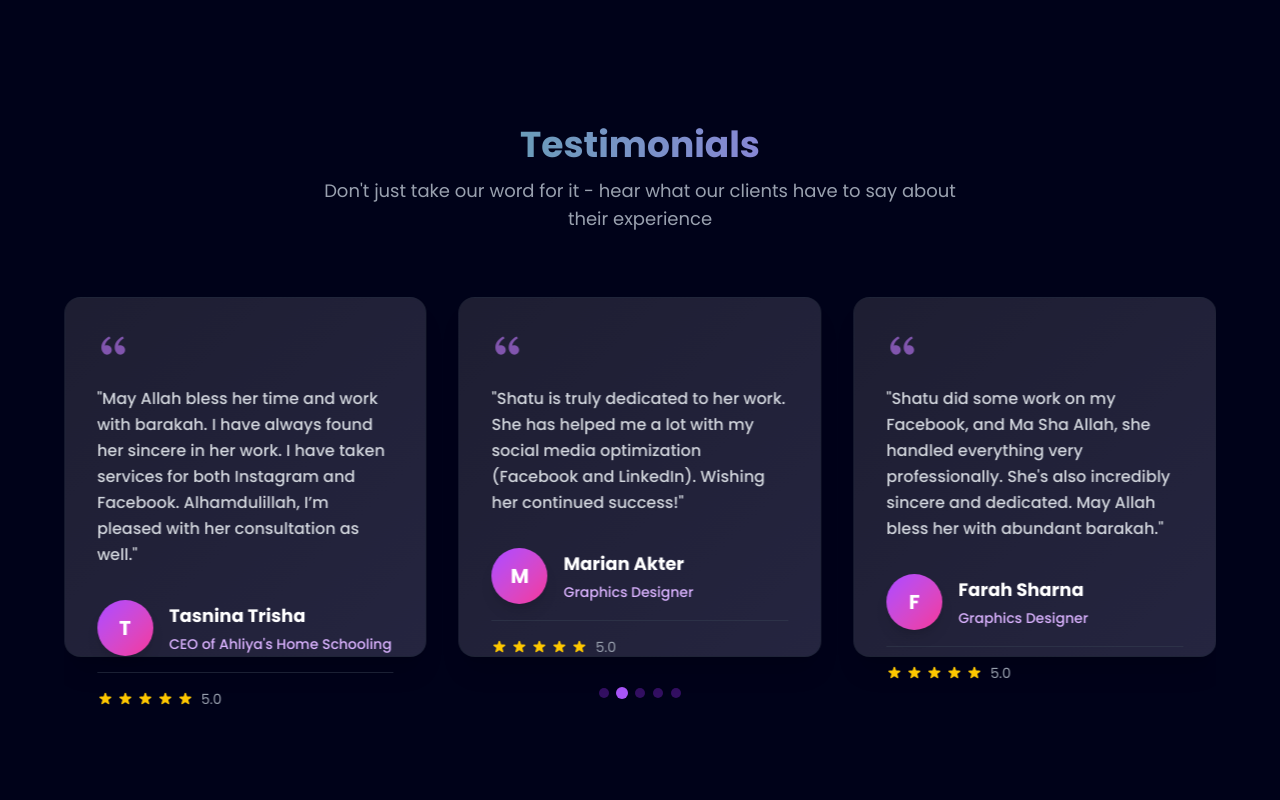
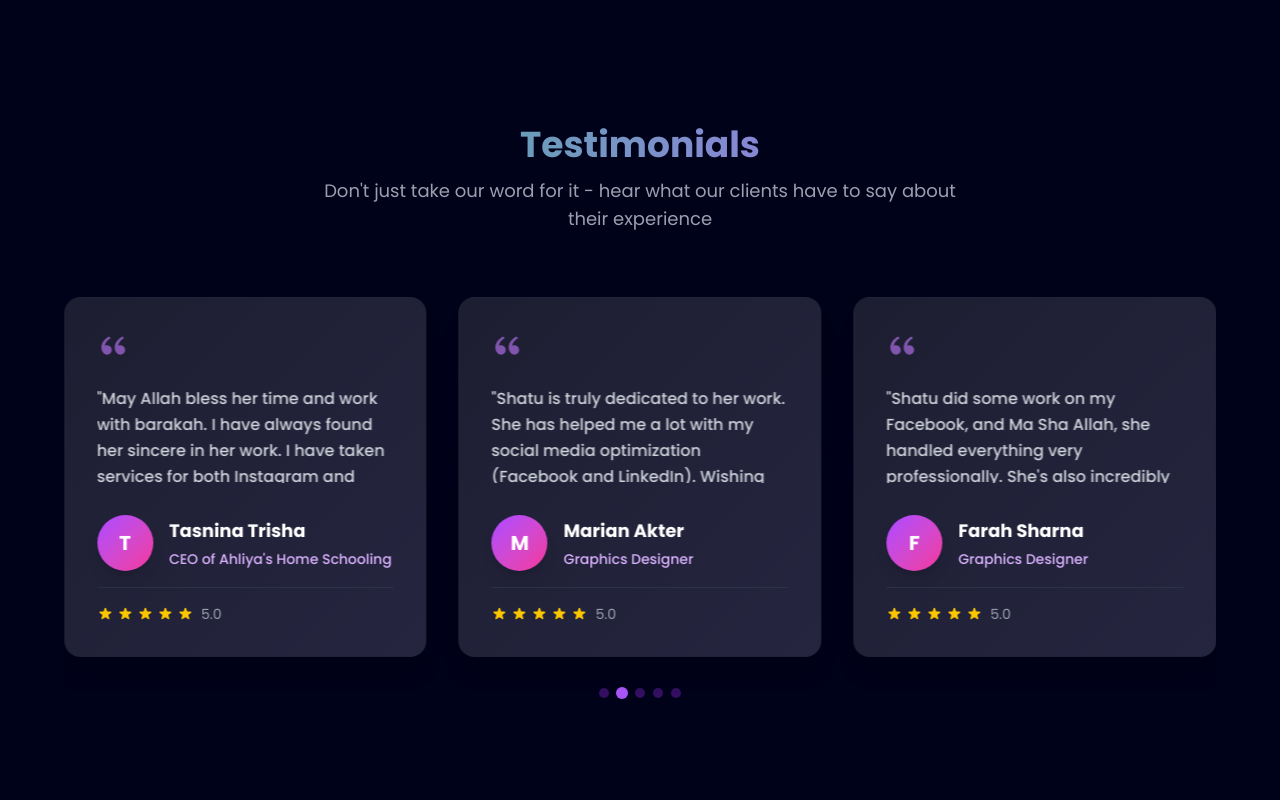
Before and after one commit to mehedii-h03/shatu, a Next.js app: page / in a window 1280 px wide. Shown: the part 5420-6220 px from the top of the page. Built offline with nearby package versions, Linux system fonts and the light colour scheme.

Commit message:
testimonial height issue resolve

```diff
--- a/src/components/Testimonials.tsx
+++ b/src/components/Testimonials.tsx
@@ -36,7 +36,7 @@ const testimonials = [
 export default function Testimonials() {
   return (
     <section id="testimonial" className="py-20 px-4 text-white relative">
-      <div className="relative z-10">
+      <div className="relative z-10 max-w-[1300px] mx-auto">
         {/* Header Section */}
         <div className="text-center mb-16">
           <h2 className="text-3xl md:text-4xl font-bold bg-gradient-to-r from-emerald-500 to-purple-500 bg-clip-text text-transparent mb-3">
@@ -67,8 +67,7 @@ export default function Testimonials() {
           >
             {testimonials.map((item, index) => (
               <SwiperSlide key={index}>
-                <div className="h-[320px] sm:h-[340px] md:h-[360px]">
-                  <div className="h-full flex flex-col bg-gradient-to-br from-[#1e1e32] to-[#252540] rounded-2xl p-6 sm:p-8 shadow-xl border border-gray-800/50 backdrop-blur-sm">
+                <div className="h-[360px] flex flex-col bg-gradient-to-br from-[#1e1e32] to-[#252540] rounded-2xl p-6 sm:p-8 shadow-xl border border-gray-800/50 backdrop-blur-sm">
                   {/* Quote Icon */}
                   <div className="mb-4 sm:mb-6 flex-shrink-0">
                     <svg
@@ -81,7 +80,7 @@ export default function Testimonials() {
                   </div>
 
                   {/* Testimonial Text */}
-                    <div className="flex-grow mb-6 sm:mb-8">
+                  <div className="flex-grow mb-6 sm:mb-8 overflow-y-auto">
                     <p className="text-gray-300 leading-relaxed text-sm sm:text-base font-medium">
                       &quot;{item.text}&quot;
                     </p>
@@ -120,7 +119,6 @@ export default function Testimonials() {
                     </span>
                   </div>
                 </div>
-                </div>
               </SwiperSlide>
             ))}
           </Swiper>
@@ -148,6 +146,14 @@ export default function Testimonials() {
           opacity: 1 !important;
           background: #a855f7 !important;
         }
+        /* Optional: customize scrollbar for testimonial text */
+        .swiper-slide div.overflow-y-auto::-webkit-scrollbar {
+          width: 6px;
+        }
+        .swiper-slide div.overflow-y-auto::-webkit-scrollbar-thumb {
+          background-color: rgba(167, 85, 247, 0.5);
+          border-radius: 3px;
+        }
       `}</style>
     </section>
   );
```
Lines whose indentation alone changed are shown as unchanged.
